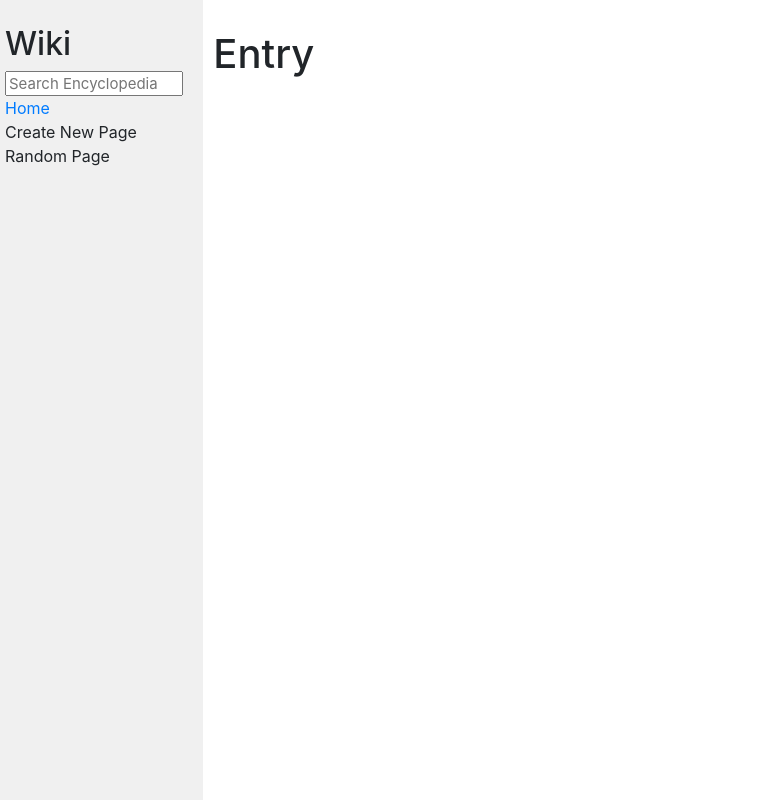
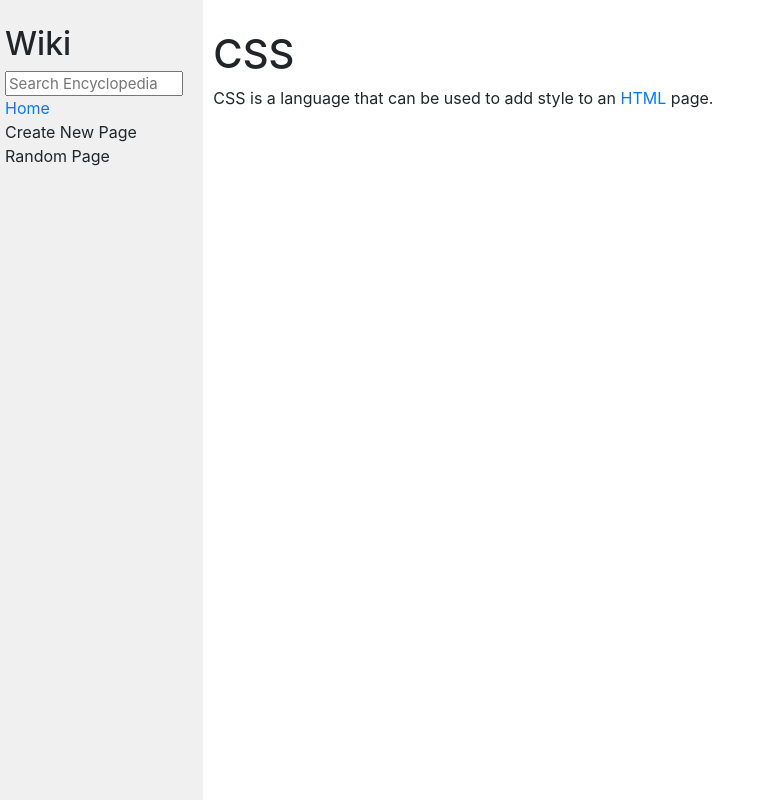
Before and after one commit to dtm589/CS50W, a Django app: page /wiki/CSS in a window 1280 px wide. Shown: the whole page, without its empty margins (0-770 px from the left). Run offline with Django 3.2, Linux system fonts and the light colour scheme; some libraries are stand-ins or nearby versions.

Commit message:
added links to index.html

```diff
--- a/wiki/encyclopedia/templates/encyclopedia/entry.html
+++ b/wiki/encyclopedia/templates/encyclopedia/entry.html
@@ -1,11 +1,11 @@
 {% extends "encyclopedia/layout.html" %}
 
 {% block title %}
-    Encyclopedia
+    {{ title }}
 {% endblock %}
 
 {% block body %}
-    <h1>Entry</h1>
+    {{ html | safe }}
 
 
 {% endblock %}
--- a/wiki/encyclopedia/templates/encyclopedia/error.html
+++ b/wiki/encyclopedia/templates/encyclopedia/error.html
@@ -7,5 +7,6 @@
 {% block body %}
     <h1>Error</h1>
 
+    <h2> {{ message }}</h2>
 
 {% endblock %}
--- a/wiki/encyclopedia/templates/encyclopedia/index.html
+++ b/wiki/encyclopedia/templates/encyclopedia/index.html
@@ -9,12 +9,8 @@
 
     <ul>
         {% for entry in entries %}
-            <li>{{ entry }}</li>
+            <li><a href ="{% url 'entry' title=entry %}">{{ entry }}</a></li>
         {% endfor %}
     </ul>
 
 {% endblock %}
-
-<!--
-    Index Page: Update index.html such that, instead of merely listing the names of all pages in the encyclopedia, user can click on any entry name to be taken directly to that entry page.
--->
--- a/wiki/encyclopedia/views.py
+++ b/wiki/encyclopedia/views.py
@@ -21,6 +21,11 @@ def index(request):
 def entry(request, title):
     html = convert_md_to_html(title)
     if html == None:
-        return render(request, "encyclopedia/error.html")
+        return render(request, "encyclopedia/error.html", {
+            "message": "This entry does not exist, yet!"
+        })
     else:
-        return render(request, "encyclopedia/entry.html")
+        return render(request, "encyclopedia/entry.html", {
+            "title" : title,
+            "html" : html
+        })
```
